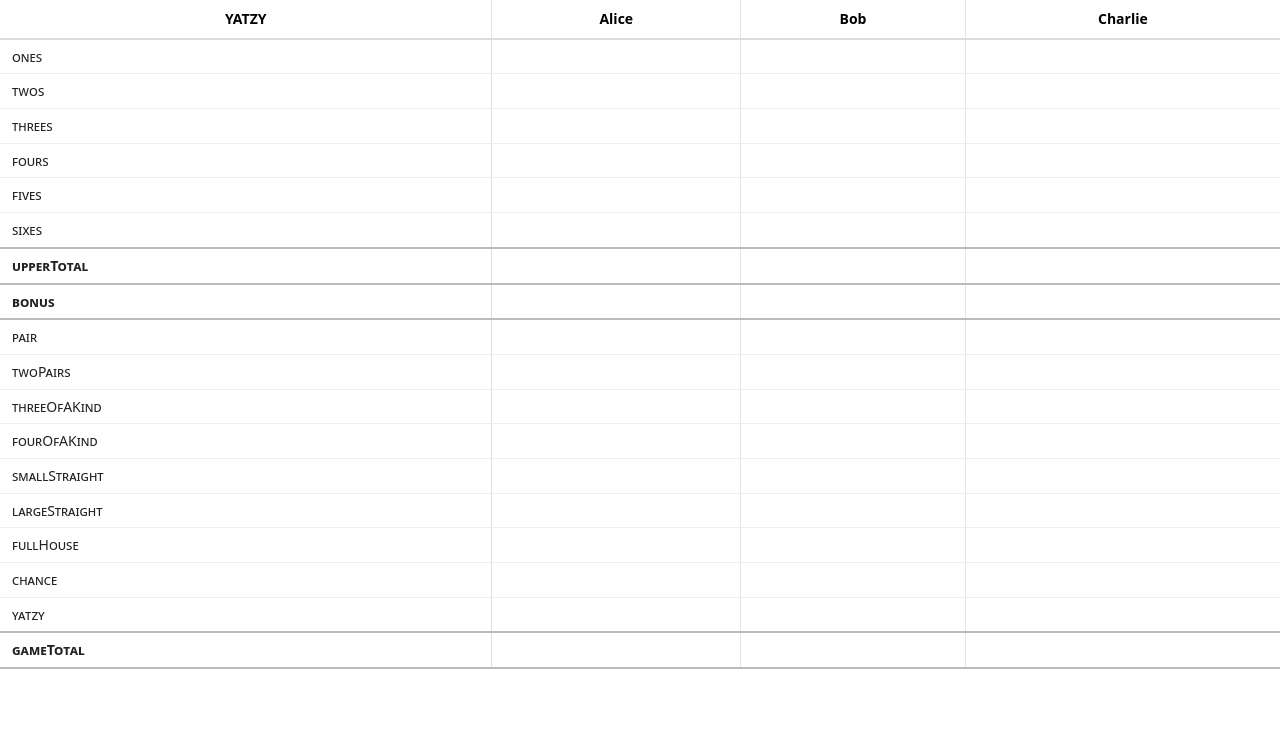
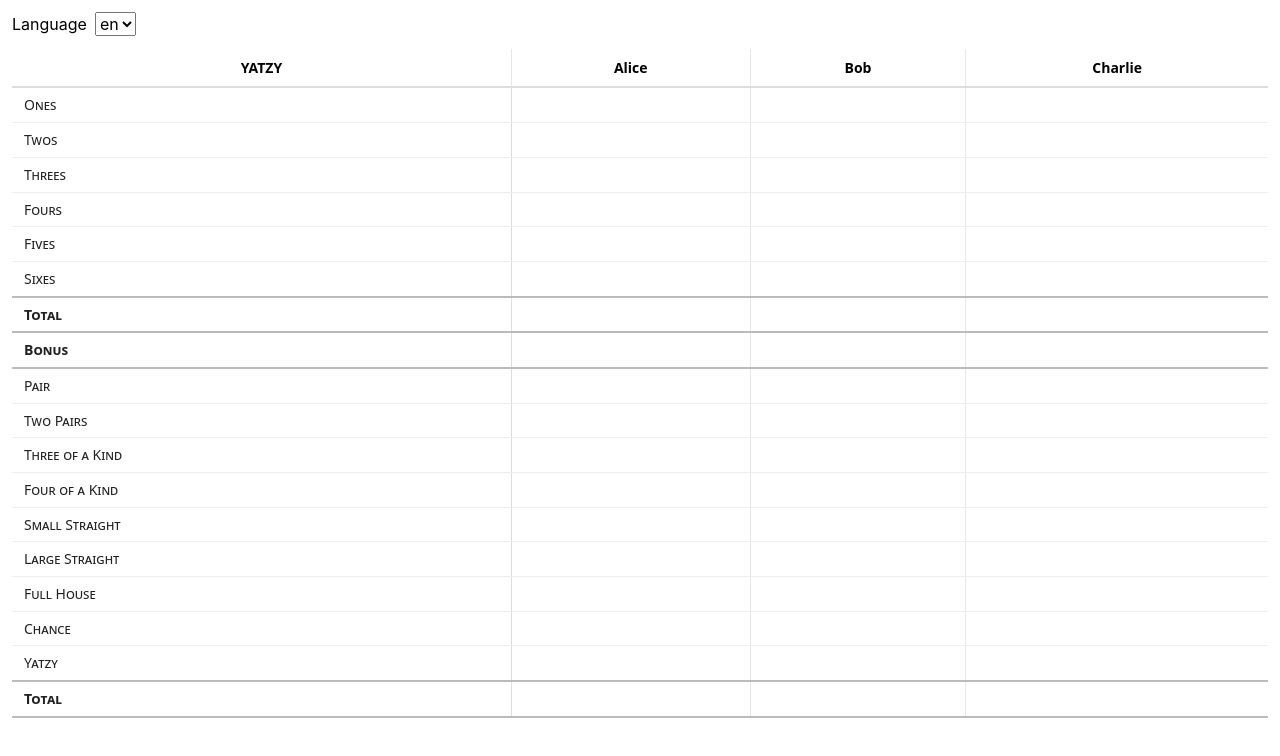
Before and after one commit to dardandauti/jatzie, a React (Vite) app: page / in a window 1280 px wide. Shown: the top 756 px of the page. Built offline with nearby package versions, Linux system fonts and the light colour scheme.

Commit message:
added language picker along with translations

```diff
--- a/src/App.tsx
+++ b/src/App.tsx
@@ -1,12 +1,32 @@
 import YatzyTable from "./components/YatzyTable";
+import { LocaleProvider, useLocale } from "./locale/LocaleContext";
+
+function LangSelector() {
+  const { lang, setLang, available, t } = useLocale();
+  return (
+    <div style={{ marginBottom: 12 }}>
+      <label style={{ marginRight: 8 }}>{t("ui.language")}</label>
+      <select value={lang} onChange={(e) => setLang(e.currentTarget.value)}>
+        {available.map((a) => (
+          <option key={a} value={a}>
+            {a}
+          </option>
+        ))}
+      </select>
+    </div>
+  );
+}
 
 function App() {
   const players = ["Alice", "Bob", "Charlie"];
 
   return (
-    <>
-      <YatzyTable players={players} />
-    </>
+    <LocaleProvider>
+      <div style={{ padding: 12 }}>
+        <LangSelector />
+        <YatzyTable players={players} />
+      </div>
+    </LocaleProvider>
   );
 }
 
--- a/src/components/YatzyTable.tsx
+++ b/src/components/YatzyTable.tsx
@@ -1,6 +1,7 @@
 import { useReducer } from "react";
 import "../index.css";
-import { rows, nonEditableCells } from "../consts";
+import { rows, nonEditableCells, displayNames } from "../consts";
+import { useLocale } from "../locale/LocaleContext";
 
 const YatzyTable = ({ players }: { players: string[] }) => {
   type PlayerRecord = Record<string, number | null>;
@@ -140,6 +141,8 @@
 
   const [gameRecord, dispatch] = useReducer(reducer, players, makeInitialState);
 
+  const { t } = useLocale();
+
   function getGameRecord(player: string, row: string): number | undefined {
     const playerRec = gameRecord[player];
     if (!playerRec) return undefined;
@@ -193,7 +196,9 @@
       <tbody>
         {rows.map((row) => (
           <tr key={row}>
-            <td className={`labelCell ${row}`}>{row}</td>
+            <td className={`labelCell ${row}`}>
+              {t(`rows.${row}`, displayNames[row])}
+            </td>
             {players.map((_, playerIndex) => (
               <td key={`${row}_${playerIndex}`} className={`valueCell ${row}`}>
                 {nonEditableCells.includes(row) ? (
--- a/src/consts.ts
+++ b/src/consts.ts
@@ -36,3 +36,24 @@
   chance: 30,
   yatzy: 50,
 };
+
+export const displayNames: Record<string, string> = {
+  ones: "Ones",
+  twos: "Twos",
+  threes: "Threes",
+  fours: "Fours",
+  fives: "Fives",
+  sixes: "Sixes",
+  upperTotal: "Total",
+  bonus: "Bonus",
+  pair: "Pair",
+  twoPairs: "Two Pairs",
+  threeOfAKind: "Three of a Kind",
+  fourOfAKind: "Four of a Kind",
+  smallStraight: "Small Straight",
+  largeStraight: "Large Straight",
+  fullHouse: "Full House",
+  chance: "Chance",
+  yatzy: "Yatzy",
+  gameTotal: "Total",
+};
--- /dev/null
+++ b/src/locale/LocaleContext.tsx
@@ -0,0 +1,86 @@
+import React, { createContext, useContext, useMemo, useState } from "react";
+import { displayNames } from "../consts";
+import type { Translations } from "../locales/types";
+import { en } from "../locales/en";
+import { sv } from "../locales/sv";
+import { sq } from "../locales/sq";
+import { fi } from "../locales/fi";
+import { it } from "../locales/it";
+import { ja } from "../locales/ja";
+
+const TRANSLATIONS: Record<string, Translations> = {
+  en,
+  sv,
+  sq,
+  fi,
+  it,
+  ja,
+};
+
+const STORAGE_KEY = "app_lang";
+
+type LocaleContextType = {
+  lang: string;
+  setLang: (l: string) => void;
+  t: (key: string, defaultValue?: string) => string;
+  available: string[];
+};
+
+const LocaleContext = createContext<LocaleContextType>({
+  lang: "en",
+  setLang: () => {},
+  t: (k) => k,
+  available: Object.keys(TRANSLATIONS),
+});
+
+export const LocaleProvider: React.FC<{ children: React.ReactNode }> = ({
+  children,
+}) => {
+  const initial =
+    typeof window !== "undefined"
+      ? localStorage.getItem(STORAGE_KEY) || "en"
+      : "en";
+  const [lang, setLangState] = useState<string>(initial);
+
+  const setLang = (l: string) => {
+    setLangState(l);
+    try {
+      localStorage.setItem(STORAGE_KEY, l);
+    } catch {}
+  };
+
+  const t = useMemo(() => {
+    return (key: string, defaultValue?: string) => {
+      const parts = key.split(".");
+      const get = (obj: any) => {
+        let cur = obj;
+        for (const p of parts) {
+          if (!cur) return undefined;
+          cur = cur[p];
+        }
+        return cur;
+      };
+
+      const cur = get(TRANSLATIONS[lang]) ?? get(TRANSLATIONS["en"]);
+      if (cur !== undefined) return String(cur);
+      // fallback to consts displayNames for rows
+      if (parts[0] === "rows") {
+        return displayNames[parts[1]] ?? defaultValue ?? key;
+      }
+      return defaultValue ?? key;
+    };
+  }, [lang]);
+
+  const value = useMemo(
+    () => ({ lang, setLang, t, available: Object.keys(TRANSLATIONS) }),
+    [lang, t]
+  );
+
+  return (
+    <LocaleContext.Provider value={value}>{children}</LocaleContext.Provider>
+  );
+};
+
+export const useLocale = () => useContext(LocaleContext);
+
+export default LocaleContext;
--- /dev/null
+++ b/src/locales/en.ts
@@ -0,0 +1,30 @@
+import { createLocale, type Translations } from "./types";
+
+export const en: Translations = createLocale({
+  rows: {
+    ones: "Ones",
+    twos: "Twos",
+    threes: "Threes",
+    fours: "Fours",
+    fives: "Fives",
+    sixes: "Sixes",
+    upperTotal: "Total",
+    bonus: "Bonus",
+    pair: "Pair",
+    twoPairs: "Two Pairs",
+    threeOfAKind: "Three of a Kind",
+    fourOfAKind: "Four of a Kind",
+    smallStraight: "Small Straight",
+    largeStraight: "Large Straight",
+    fullHouse: "Full House",
+    chance: "Chance",
+    yatzy: "Yatzy",
+    gameTotal: "Total",
+  },
+  ui: {
+    players: "Players",
+    language: "Language",
+  },
+});
+
+export default en;
--- /dev/null
+++ b/src/locales/fi.ts
@@ -0,0 +1,31 @@
+import { createLocale, type Translations } from "./types";
+
+// Finnish translations
+export const fi: Translations = createLocale({
+  rows: {
+    ones: "Ykköset",
+    twos: "Kakkoset",
+    threes: "Kolmoset",
+    fours: "Neloset",
+    fives: "Vitoset",
+    sixes: "Kutokset",
+    upperTotal: "Yhteensä",
+    bonus: "Bonus",
+    pair: "Pari",
+    twoPairs: "Kaksi paria",
+    threeOfAKind: "Kolmoset",
+    fourOfAKind: "Neloset",
+    smallStraight: "Pieni suora",
+    largeStraight: "Suuri suora",
+    fullHouse: "Täyskäsi",
+    chance: "Sattuma",
+    yatzy: "Yatzy",
+    gameTotal: "Yhteensä",
+  },
+  ui: {
+    players: "Pelaajat",
+    language: "Kieli",
+  },
+});
+
+export default fi;
--- /dev/null
+++ b/src/locales/it.ts
@@ -0,0 +1,31 @@
+import { createLocale, type Translations } from "./types";
+
+// Italian translations
+export const it: Translations = createLocale({
+  rows: {
+    ones: "Assi",
+    twos: "Due",
+    threes: "Tre",
+    fours: "Quattro",
+    fives: "Cinque",
+    sixes: "Sei",
+    upperTotal: "Totale",
+    bonus: "Bonus",
+    pair: "Coppia",
+    twoPairs: "Due coppie",
+    threeOfAKind: "Tris",
+    fourOfAKind: "Poker",
+    smallStraight: "Scala piccola",
+    largeStraight: "Scala grande",
+    fullHouse: "Full",
+    chance: "Chance",
+    yatzy: "Yatzy",
+    gameTotal: "Totale",
+  },
+  ui: {
+    players: "Giocatori",
+    language: "Lingua",
+  },
+});
+
+export default it;
--- /dev/null
+++ b/src/locales/ja.ts
@@ -0,0 +1,31 @@
+import { createLocale, type Translations } from "./types";
+
+// Japanese translations
+export const ja: Translations = createLocale({
+  rows: {
+    ones: "1の目",
+    twos: "2の目",
+    threes: "3の目",
+    fours: "4の目",
+    fives: "5の目",
+    sixes: "6の目",
+    upperTotal: "合計",
+    bonus: "ボーナス",
+    pair: "ワンペア",
+    twoPairs: "ツーペア",
+    threeOfAKind: "スリーカード",
+    fourOfAKind: "フォーカード",
+    smallStraight: "小ストレート",
+    largeStraight: "大ストレート",
+    fullHouse: "フルハウス",
+    chance: "チャンス",
+    yatzy: "ヤッツィー",
+    gameTotal: "合計",
+  },
+  ui: {
+    players: "プレイヤー",
+    language: "言語",
+  },
+});
+
+export default ja;
--- /dev/null
+++ b/src/locales/sq.ts
@@ -0,0 +1,31 @@
+import { createLocale, type Translations } from "./types";
+
+// Albanian translations
+export const sq: Translations = createLocale({
+  rows: {
+    ones: "Njësat",
+    twos: "Dyset",
+    threes: "Tret",
+    fours: "Katër",
+    fives: "Pesë",
+    sixes: "Gjashtë",
+    upperTotal: "Totali",
+    bonus: "Bonusi",
+    pair: "Çift",
+    twoPairs: "Dy çifte",
+    threeOfAKind: "Tre të njëjtë",
+    fourOfAKind: "Katër të njëjtë",
+    smallStraight: "Radhë e vogël",
+    largeStraight: "Radhë e madhe",
+    fullHouse: "Shtëpi e plotë",
+    chance: "Shans",
+    yatzy: "Yatzy",
+    gameTotal: "Totali",
+  },
+  ui: {
+    players: "Lojtarët",
+    language: "Gjuha",
+  },
+});
+
+export default sq;
--- /dev/null
+++ b/src/locales/sv.ts
@@ -0,0 +1,31 @@
+import { createLocale, type Translations } from "./types";
+
+// Swedish translations (initially using English displayNames as fallback)
+export const sv: Translations = createLocale({
+  rows: {
+    ones: "Ettor",
+    twos: "Tvåor",
+    threes: "Treor",
+    fours: "Fyror",
+    fives: "Femmor",
+    sixes: "Sexor",
+    upperTotal: "Total",
+    bonus: "Bonus",
+    pair: "Par",
+    twoPairs: "Två par",
+    threeOfAKind: "Triss",
+    fourOfAKind: "Fyrtal",
+    smallStraight: "Liten stege",
+    largeStraight: "Stor stege",
+    fullHouse: "Kåk",
+    chance: "Chans",
+    yatzy: "Yatzy",
+    gameTotal: "Total",
+  },
+  ui: {
+    players: "Spelare",
+    language: "Språk",
+  },
+});
+
+export default sv;
--- /dev/null
+++ b/src/locales/types.ts
@@ -0,0 +1,15 @@
+import { rows } from "../consts";
+
+export type RowKey = (typeof rows)[number];
+
+export type Translations = {
+  rows: Record<RowKey, string>;
+  ui: {
+    players: string;
+    language: string;
+  };
+};
+
+export function createLocale<T extends Translations>(t: T): T {
+  return t;
+}
```
